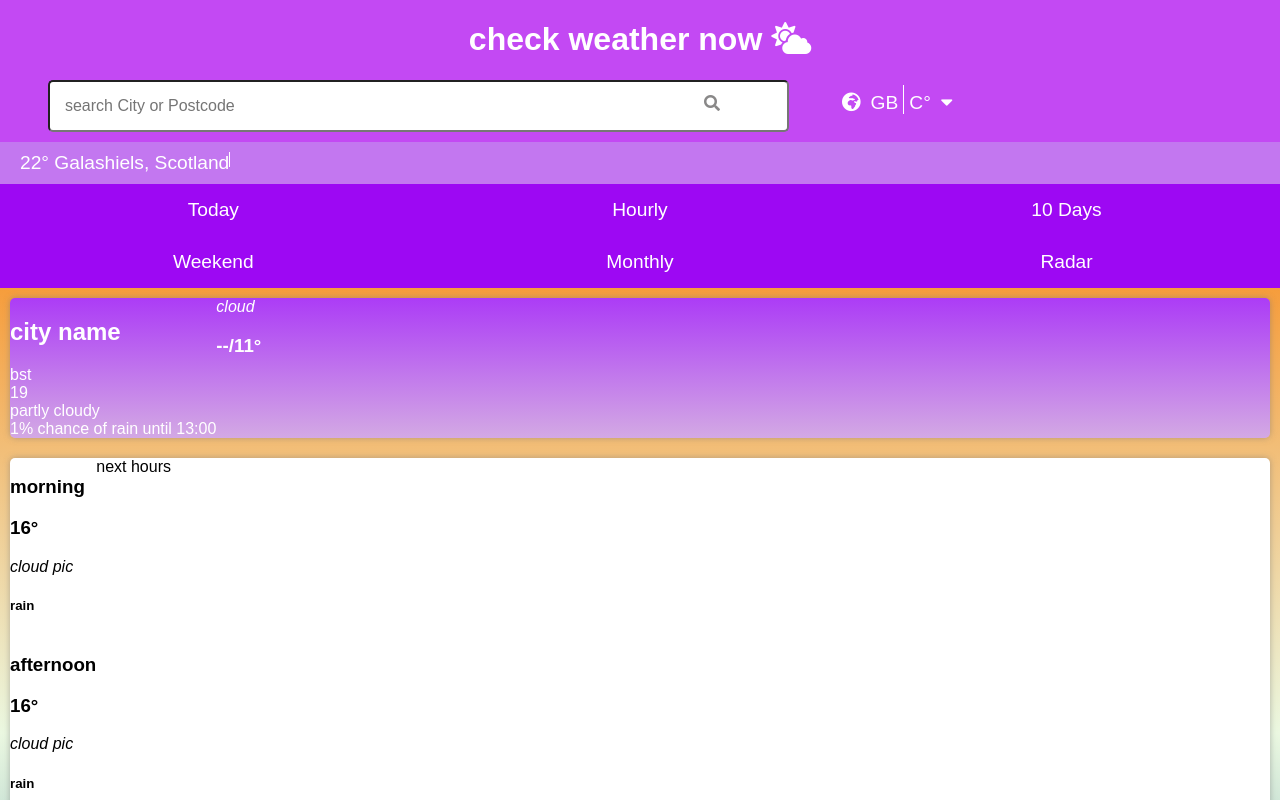
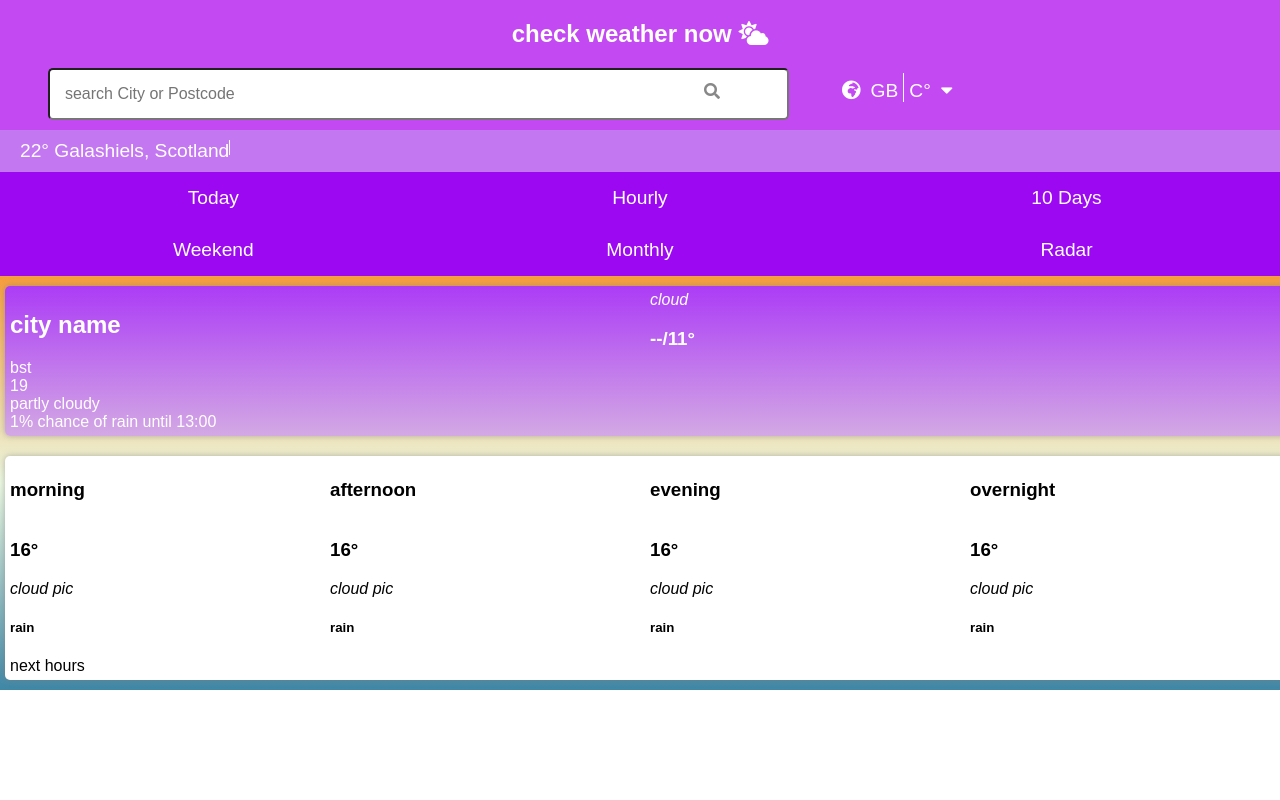
Before and after one commit to mmoha-199/weather-app, a plain HTML site: page website/index.html in a window 1280 px wide. Shown: the top 800 px of the page. Drawn offline with Linux system fonts and the light colour scheme.

Commit message:
container

```diff
--- a/website/index.html
+++ b/website/index.html
@@ -12,9 +12,10 @@
     <title>weather-app</title>
 </head>
 <body>
+    <div class="container">
         <header>
             <div class="logo">
-            <h1>check weather now <i class="fas fa-cloud-sun"></i></h1>
+                <h2>check weather now <i class="fas fa-cloud-sun"></i></h2>
             </div>
             <nav>
                 <form action="get" class="navform">
@@ -88,6 +89,8 @@
                 </div>
             </div>
         </main>
+    </div>
+
     <script src="./app.js"></script>
 </body>
 </html>
--- a/website/style.css
+++ b/website/style.css
@@ -1,18 +1,10 @@
 body{
     box-sizing: border-box;
-    z-index: -1;
     color: #ffffff;
     font-family: sans-serif;
     font-size: 16px;
+    z-index: -1;
     margin: 0;
-}
-body a, body i, body button{
-    cursor: pointer;
-    text-decoration: none;
-    color: inherit;
-}
-body i:hover{
-    color: rgb(223, 151, 126);
 }
 .container{
     display: grid;
@@ -23,6 +15,14 @@ body i:hover{
     "top"
     "mid"
     "but";
+}
+body a, body i, body button{
+    cursor: pointer;
+    text-decoration: none;
+    color: inherit;
+}
+body i:hover{
+    color: rgb(223, 151, 126);
 }
 header{
     grid-area: top;
@@ -118,16 +118,19 @@ nav{
 .cards{
     display: flex;
     flex-direction: column;
+    justify-content: center;
+    justify-items: center;
     width: 100vw;
     background: linear-gradient(#f69d3c,#ebf8e1,#3f87a6);
 }
 .card{
     display: flex;
+    width: 100vw;
     border: none;
-
+    padding: 5px;
+    margin: 10px 5px;
     box-shadow: 0px 0px 6px 0px rgba(121, 119, 119, 0.521);
     border-radius: 5px;
-    margin: 10px;
 }
 .city{
     flex-direction: row;
@@ -136,12 +139,22 @@ nav{
 .basic-inf{
     display: flex;
     flex-direction: column;
+    width: 50%;
 }
 .today{
+    display: flex;
+    flex-direction: column;
     color: black;
     background-color: white;
 }
 .tods{
     display: flex;
+    flex-direction: row;
+    width: 100%;
+}
+.tod{
+    display: flex;
     flex-direction: column;
+    width: 25%;
+
 }
```
Lines whose indentation alone changed are shown as unchanged.
